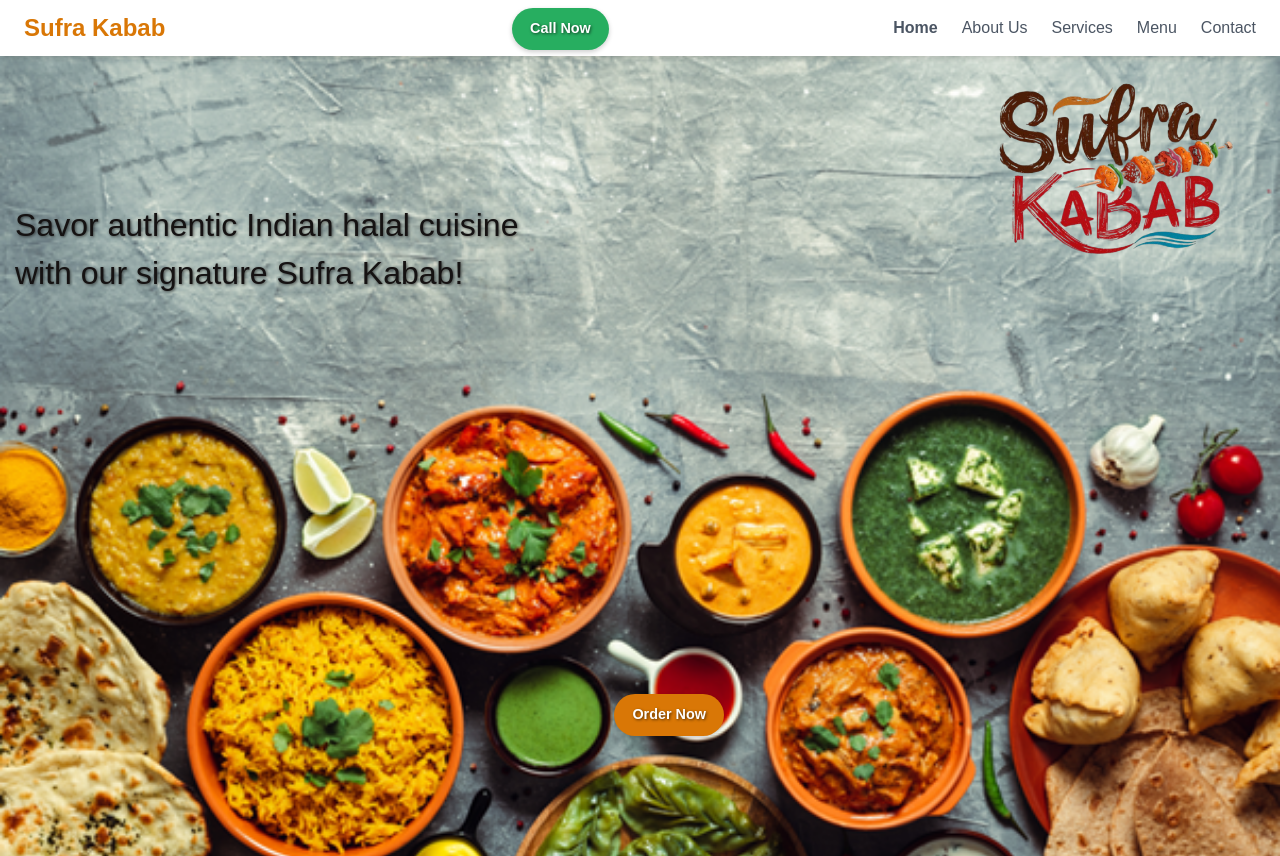
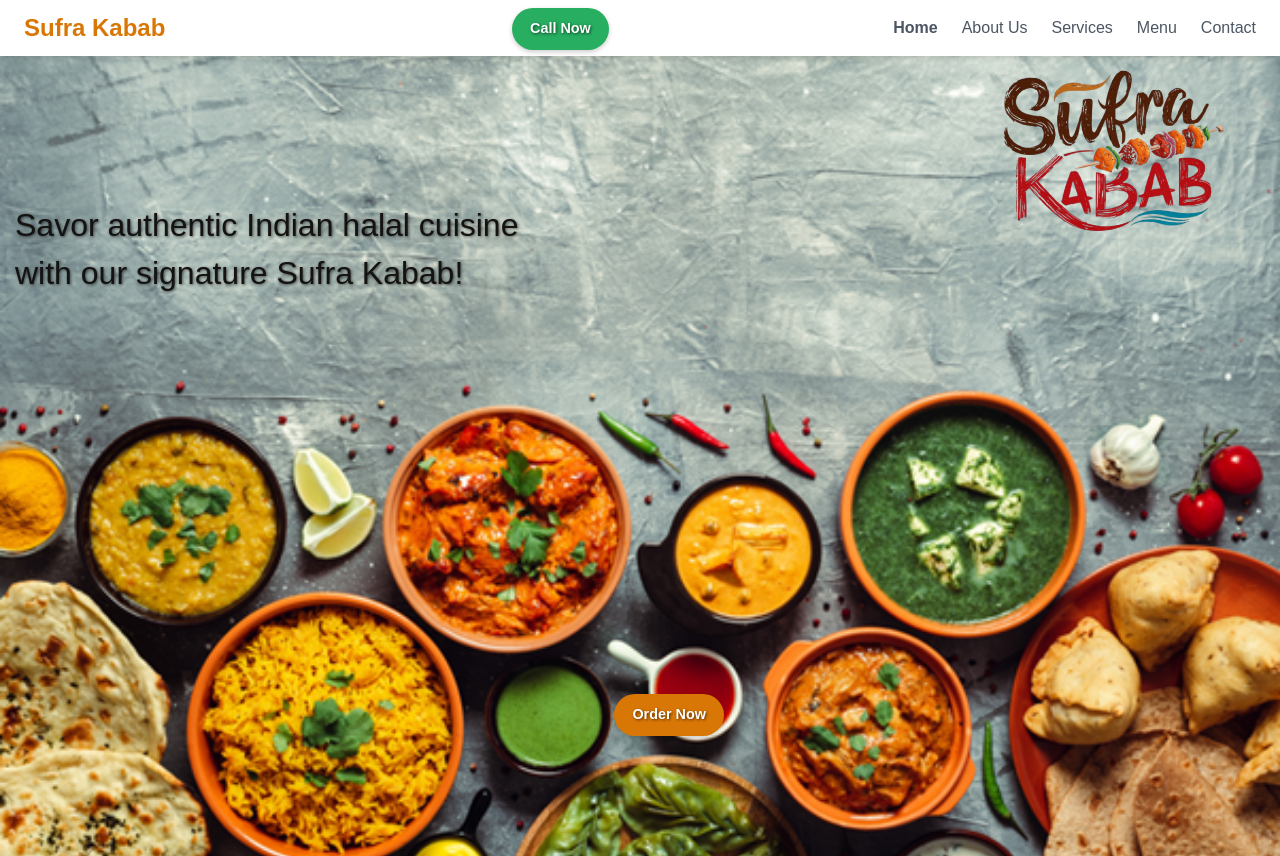
Before and after one commit to sufrakabab/sufra, a plain HTML site: page index.html in a window 1280 px wide. Shown: the top 856 px of the page. Drawn offline with nearby package versions, Linux system fonts and the light colour scheme; grey boxes are pictures that could not be loaded; a web font is replaced by a local one.

Commit message:
Update style.css

```diff
--- a/style.css
+++ b/style.css
@@ -130,11 +130,11 @@ html {
 
 .fixed-logo-img {
     position: absolute;
-    top: 30px;    /* Adjust distance from top edge (accounts for padding) */
-    right: 30px;  /* Adjust distance from right edge (accounts for padding) */
+    top: 20px;    /* Adjust distance from top edge (accounts for padding) */
+    right: 40px;  /* Adjust distance from right edge (accounts for padding) */
 
     /* Adjust Size for a corner logo */
-    height: 35%; /* Example height, adjust as needed */
+    height: 33%; /* Example height, adjust as needed */
     width: auto;
     z-index: 5;
 }
```
